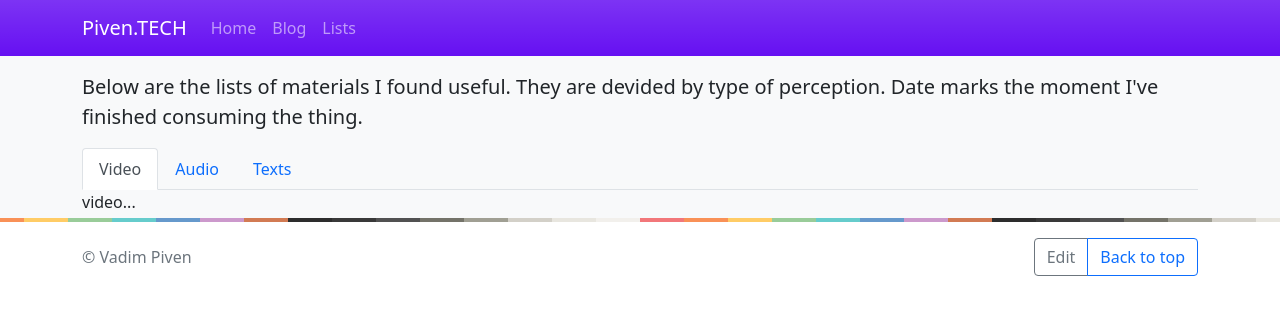
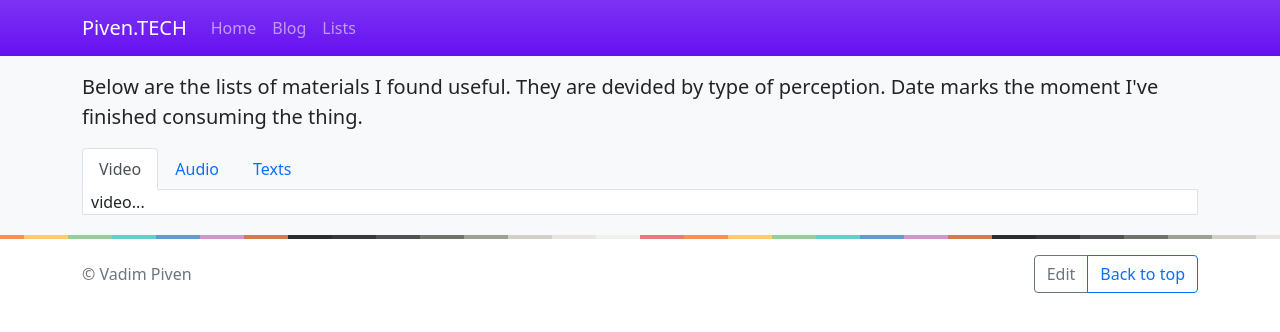
Before and after one commit to vadimpiven/vadimpiven, a Jekyll site: the page built from lists/index.html, in a window 1280 px wide. Shown: the top 332 px of the page. Built offline with Jekyll 4.4.1, drawn with Linux system fonts in a browser that asks for light colours.

Commit message:
Update index.html

```diff
--- a/lists/index.html
+++ b/lists/index.html
@@ -19,7 +19,7 @@ title: Lists
   </li>
 </ul>
 
-<div class="tab-content" id="tabs-content">
+<div class="tab-content bg-white px-2 border border-top-0 mb-3" id="tabs-content">
   <div class="tab-pane fade active show" id="video" role="tabpanel" aria-labelledby="video-tab">
 
     video...
```
